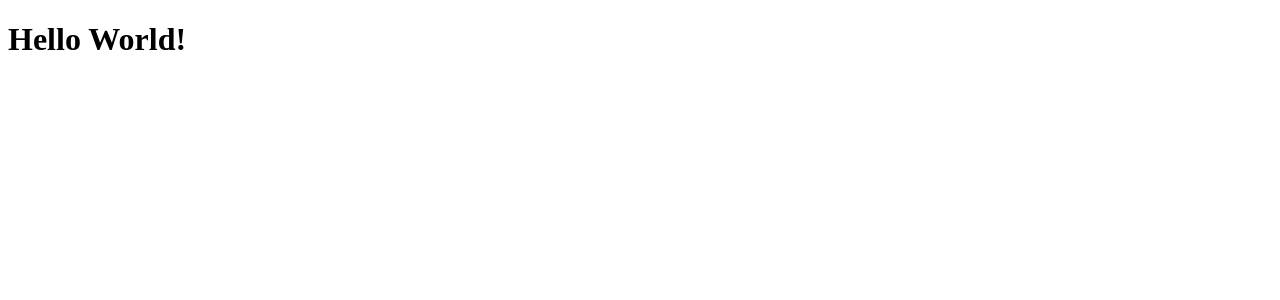
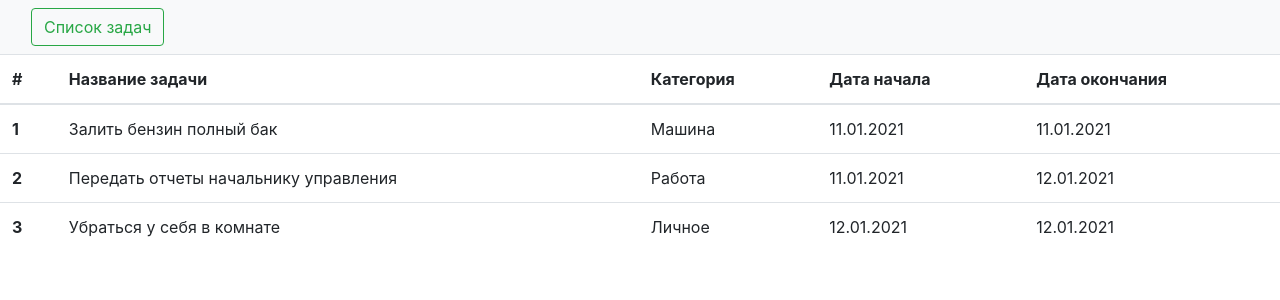
Before and after one commit to Dev9tkov/angular-lern, an Angular app: page / in a window 1280 px wide. Shown: the top 300 px of the page. Built offline with nearby package versions, Linux system fonts and the light colour scheme.

Commit message:
2. Компонент. Модуль.

```diff
--- a/package.json
+++ b/package.json
@@ -19,6 +19,7 @@
     "@angular/platform-browser": "~11.0.6",
     "@angular/platform-browser-dynamic": "~11.0.6",
     "@angular/router": "~11.0.6",
+    "bootstrap": "^4.5.3",
     "rxjs": "~6.6.0",
     "tslib": "^2.0.0",
     "zone.js": "~0.10.2"
--- a/src/app/app.component.html
+++ b/src/app/app.component.html
@@ -1 +1,2 @@
-<h1>Hello World!</h1>
+<app-header></app-header>
+<app-task-list></app-task-list>
--- a/src/app/app.module.ts
+++ b/src/app/app.module.ts
@@ -2,10 +2,14 @@ import { BrowserModule } from '@angular/platform-browser';
 import { NgModule } from '@angular/core';
 
 import { AppComponent } from './app.component';
+import { HeaderComponent } from './header/header.component';
+import { TaskListComponent } from './task-list/task-list.component';
 
 @NgModule({
   declarations: [
-    AppComponent
+    AppComponent,
+    HeaderComponent,
+    TaskListComponent
   ],
   imports: [
     BrowserModule
--- /dev/null
+++ b/src/app/header/header.component.html
@@ -0,0 +1,7 @@
+<nav class="navbar navbar-expand-lg navbar-light bg-light">
+  <div class="container-fluid">
+    <div class="collapse navbar-collapse" id="navbarSupportedContent">
+        <button class="btn btn-outline-success" type="submit">Список задач</button>
+    </div>
+  </div>
+</nav>
--- /dev/null
+++ b/src/app/header/header.component.ts
@@ -0,0 +1,15 @@
+import { Component, OnInit } from '@angular/core';
+
+@Component({
+  selector: 'app-header',
+  templateUrl: './header.component.html',
+  styleUrls: ['./header.component.css']
+})
+export class HeaderComponent implements OnInit {
+
+  constructor() { }
+
+  ngOnInit(): void {
+  }
+
+}
--- /dev/null
+++ b/src/app/task-list/task-list.component.html
@@ -0,0 +1,34 @@
+<table class="table">
+  <thead>
+  <tr>
+    <th scope="col">#</th>
+    <th scope="col">Название задачи</th>
+    <th scope="col">Категория</th>
+    <th scope="col">Дата начала</th>
+    <th scope="col">Дата окончания</th>
+  </tr>
+  </thead>
+  <tbody>
+  <tr>
+    <th scope="row">1</th>
+    <td>Залить бензин полный бак</td>
+    <td>Машина</td>
+    <td>11.01.2021</td>
+    <td>11.01.2021</td>
+  </tr>
+  <tr>
+    <th scope="row">2</th>
+    <td>Передать отчеты начальнику управления</td>
+    <td>Работа</td>
+    <td>11.01.2021</td>
+    <td>12.01.2021</td>
+  </tr>
+  <tr>
+    <th scope="row">3</th>
+    <td>Убраться у себя в комнате</td>
+    <td>Личное</td>
+    <td>12.01.2021</td>
+    <td>12.01.2021</td>
+  </tr>
+  </tbody>
+</table>
--- /dev/null
+++ b/src/app/task-list/task-list.component.ts
@@ -0,0 +1,15 @@
+import { Component, OnInit } from '@angular/core';
+
+@Component({
+  selector: 'app-task-list',
+  templateUrl: './task-list.component.html',
+  styleUrls: ['./task-list.component.css']
+})
+export class TaskListComponent implements OnInit {
+
+  constructor() { }
+
+  ngOnInit(): void {
+  }
+
+}
--- a/src/styles.css
+++ b/src/styles.css
@@ -1 +1,2 @@
 /* You can add global styles to this file, and also import other style files */
+@import '~bootstrap/dist/css/bootstrap.min.css';
```
Also changed, not shown: src/app/header/header.component.css (added), src/app/task-list/task-list.component.css (added), 2 other files (tests, documents, lock files or other folders).
